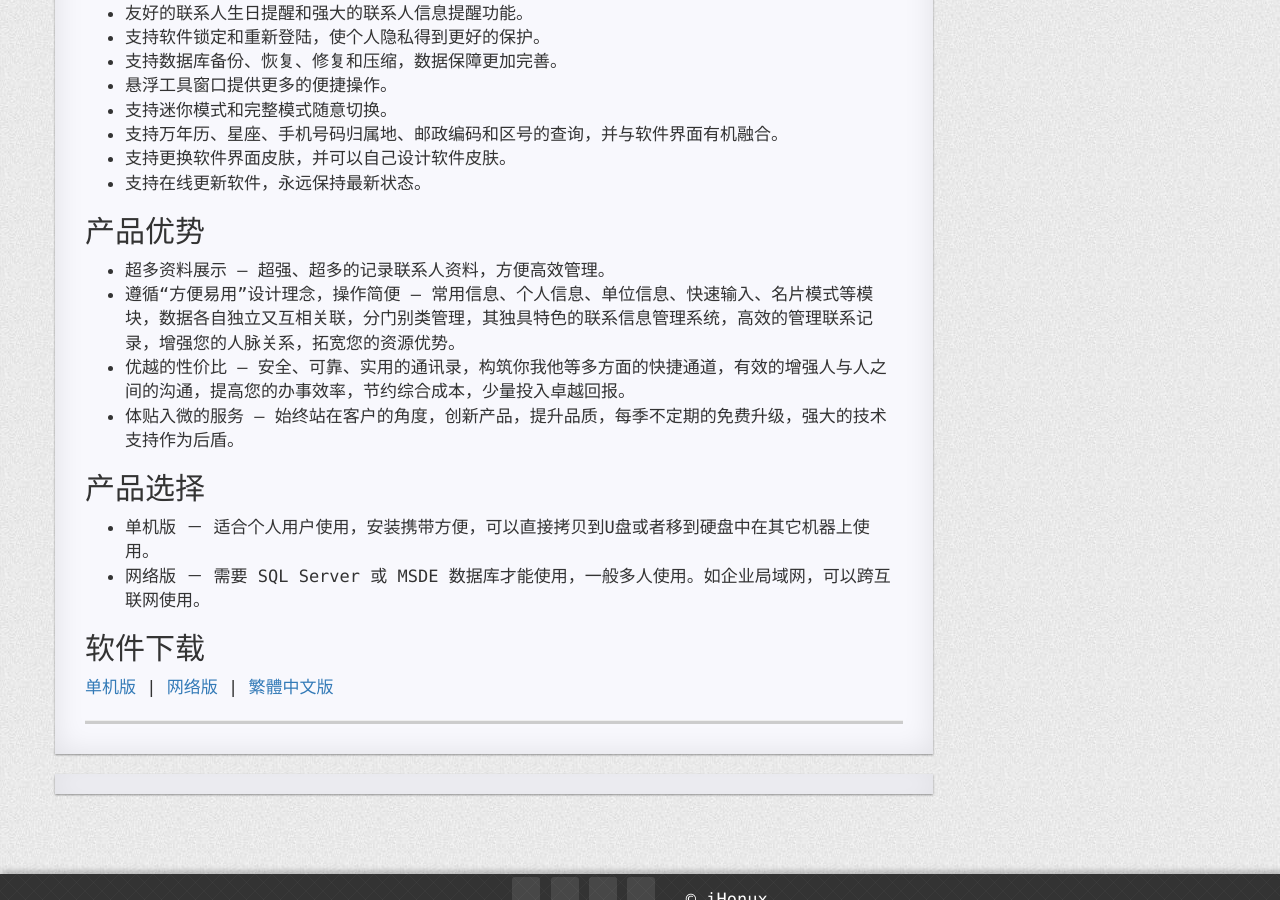
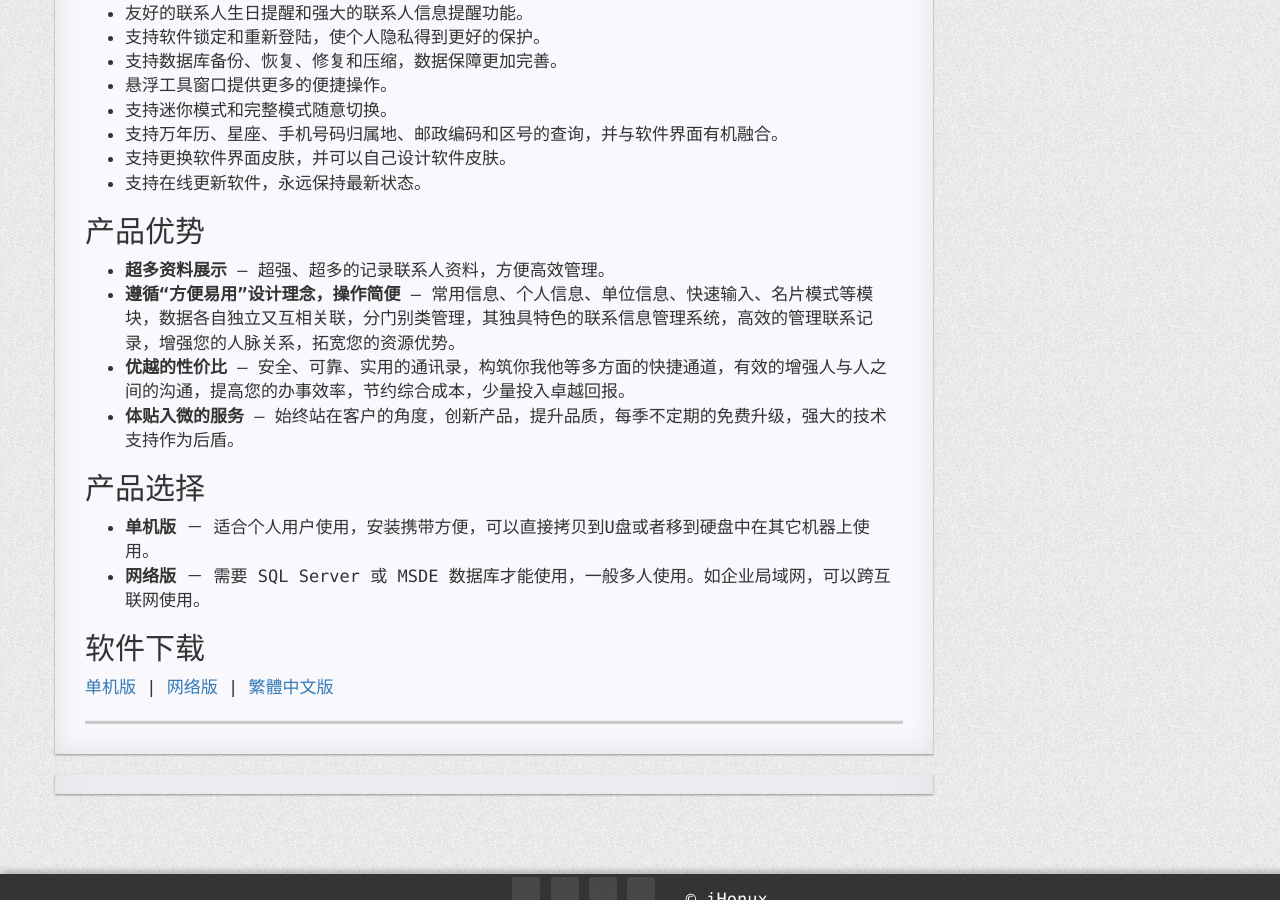
Before and after one commit to fxrj/fxrj.github.io, a Jekyll site: the page built from _posts/2006-09-01-friends.md, in a window 1280 px wide and 900 px high, scrolled down 1352 px. Built offline with Jekyll 4.4.1, drawn with Linux system fonts in a browser that asks for light colours; nearby versions of some CDN libraries; comment, search, counter and statistics services are not loaded; a style sheet for code colours, icons or effects is not loaded.

```diff
--- a/_posts/2006-09-01-friends.md
+++ b/_posts/2006-09-01-friends.md
@@ -40,15 +40,15 @@ published: true
 
 ## 产品优势
 
-- 超多资料展示 – 超强、超多的记录联系人资料，方便高效管理。
-- 遵循“方便易用”设计理念，操作简便 – 常用信息、个人信息、单位信息、快速输入、名片模式等模块，数据各自独立又互相关联，分门别类管理，其独具特色的联系信息管理系统，高效的管理联系记录，增强您的人脉关系，拓宽您的资源优势。
-- 优越的性价比 – 安全、可靠、实用的通讯录，构筑你我他等多方面的快捷通道，有效的增强人与人之间的沟通，提高您的办事效率，节约综合成本，少量投入卓越回报。
-- 体贴入微的服务 – 始终站在客户的角度，创新产品，提升品质，每季不定期的免费升级，强大的技术支持作为后盾。
+- **超多资料展示** – 超强、超多的记录联系人资料，方便高效管理。
+- **遵循“方便易用”设计理念，操作简便** – 常用信息、个人信息、单位信息、快速输入、名片模式等模块，数据各自独立又互相关联，分门别类管理，其独具特色的联系信息管理系统，高效的管理联系记录，增强您的人脉关系，拓宽您的资源优势。
+- **优越的性价比** – 安全、可靠、实用的通讯录，构筑你我他等多方面的快捷通道，有效的增强人与人之间的沟通，提高您的办事效率，节约综合成本，少量投入卓越回报。
+- **体贴入微的服务** – 始终站在客户的角度，创新产品，提升品质，每季不定期的免费升级，强大的技术支持作为后盾。
 
 ## 产品选择
 
-- 单机版 － 适合个人用户使用，安装携带方便，可以直接拷贝到U盘或者移到硬盘中在其它机器上使用。
-- 网络版 － 需要 SQL Server 或 MSDE 数据库才能使用，一般多人使用。如企业局域网，可以跨互联网使用。
+- **单机版** － 适合个人用户使用，安装携带方便，可以直接拷贝到U盘或者移到硬盘中在其它机器上使用。
+- **网络版** － 需要 SQL Server 或 MSDE 数据库才能使用，一般多人使用。如企业局域网，可以跨互联网使用。
 
 ## 软件下载
 
```
